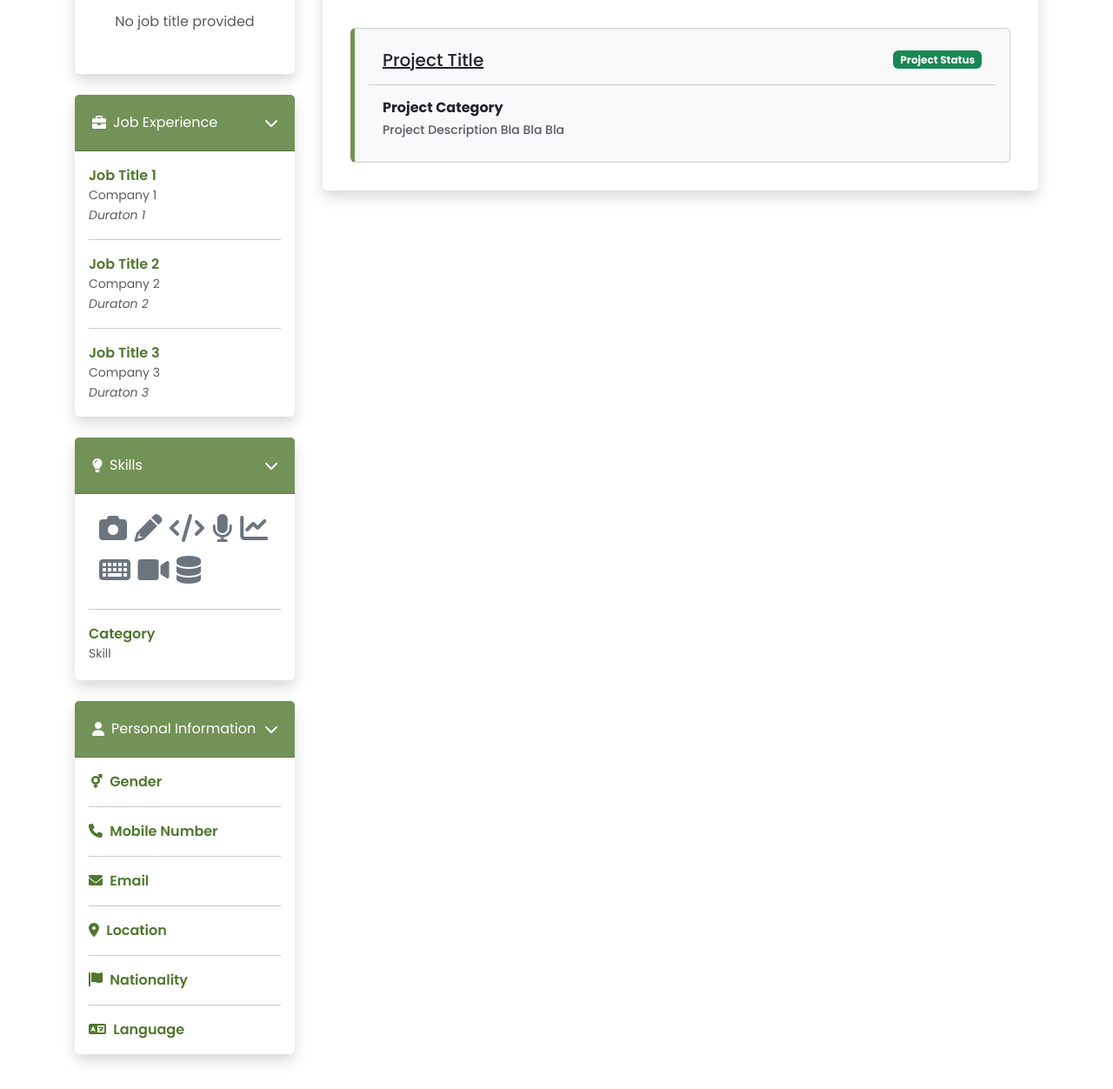
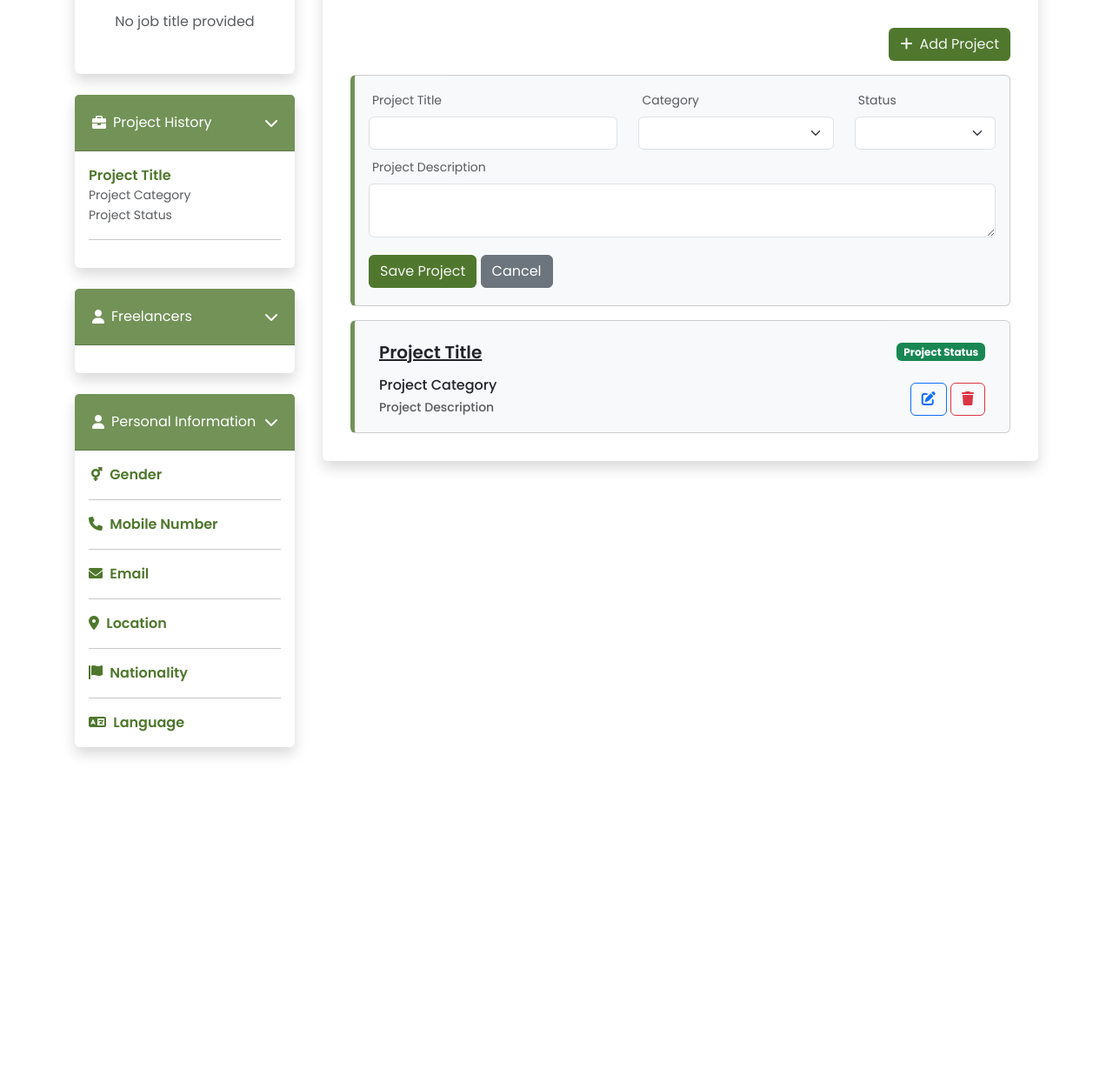
Before and after one commit to sodsod-jw2003/WorkWave-Freelance-Project-Management-System, a PHP site: page /workwave/pages/client/profile.php in a window 1280 px wide. Shown: the part 314-1566 px from the top of the page at 87% size. After the commit the page ends 1184 px from the top, so only its background shows below. Run offline with PHP 8.4, Linux system fonts and the light colour scheme; the visitor is signed in with stand-in values (Sample User, id 1); data that the repository does not hold is empty.

Commit message:
added project listing, task listing (both input and output)

```diff
--- a/dist/css/custom.css
+++ b/dist/css/custom.css
@@ -80,3 +80,7 @@ header a {
     color: var(--green-50) !important;
     text-decoration: underline;
 }
+
+.border-red {
+    border: red 3px solid !important;
+}
--- a/dist/php/login.php
+++ b/dist/php/login.php
@@ -59,6 +59,7 @@ if ($_SERVER["REQUEST_METHOD"] === "POST") {
     <meta charset="UTF-8">
     <meta name="viewport" content="width=device-width, initial-scale=1.0">
     <title>WorkWave | Login</title>
+    <link rel="icon" type="image/png" sizes="64x64" href="../../img/WorkWaveLogo.png">
     <!-- Bootstrap CSS from CDN -->
     <link href="https://cdn.jsdelivr.net/npm/bootstrap@5.3.0/dist/css/bootstrap.min.css" rel="stylesheet">
     <!-- Bootstrap JS from CDN -->
--- a/dist/php/register.php
+++ b/dist/php/register.php
@@ -4,6 +4,7 @@
     <meta charset="UTF-8">
     <meta name="viewport" content="width=device-width, initial-scale=1.0">
     <title>WorkWave | Register</title>
+    <link rel="icon" type="image/png" sizes="64x64" href="../../img/WorkWaveLogo.png">
 
     <!-- Bootstrap CSS from CDN -->
     <link href="https://cdn.jsdelivr.net/npm/bootstrap@5.3.0/dist/css/bootstrap.min.css" rel="stylesheet">
--- a/pages/client/profile.php
+++ b/pages/client/profile.php
@@ -35,14 +35,14 @@ include ('header.php');
 
     <section class="container-fluid poppins">
         <div class="container">
-            <!-- Profile Header -->
+            <!-- profile header -->
             <div class="row mt-4 align-items-center">
-                <!-- Profile Title -->
+                <!-- profile title -->
                 <div class="col-12 col-md-6">
                     <h2 class="text-start">Client Profile</h2>
                 </div>
 
-                <!-- Breadcrumb Navigation -->
+                <!-- breadcrumb navigation -->
                 <div class="col-12 col-md-6 d-flex justify-content-md-end mt-3 mt-md-0">
                     <nav aria-label="breadcrumb">
                         <ol class="breadcrumb mb-0">
@@ -51,7 +51,9 @@ include ('header.php');
                         </ol>
                     </nav>
                 </div>
+                <!-- /breadcrumb navigation -->
             </div>
+            <!-- /profile header -->
 
             <!-- Profile Content -->
             <div class="row">
@@ -73,82 +75,55 @@ include ('header.php');
                         <div class="container fs-6 text-center text-muted mb-5"><?php echo htmlspecialchars($job_title); ?></div>
                     </div>
 
-                    <!-- sidebar: job experience -->
+                    <!-- sidebar: project history -->
                     <div class="card card-primary card-outline shadow border-0 mb-4">
-                        <!-- job experience: collapsible header -->
+                        <!-- project history: collapsible header -->
                         <div class="card-header bg-green-30 p-3">
                             <a class="d-flex align-items-center text-decoration-none toggle-icon"
                             data-bs-toggle="collapse"
-                            href="#jobExperienceCollapse"
+                            href="#projectHistoryCollapse"
                             role="button"
                             aria-expanded="true"
-                            aria-controls="jobExperienceCollapse">
+                            aria-controls="projectHistoryCollapse">
 
                                 <i class="fa-solid fa-briefcase text-white mx-1"></i>
-                                <div class="text-white p-1 d-inline">Job Experience</div>
+                                <div class="text-white p-1 d-inline">Project History</div>
                                 <i class="fa-solid fa-chevron-down text-white ms-auto pe-1 icon-toggle"></i>
                             </a>
                         </div>
-                        <!-- job experience: collapsible content -->
-                        <div id="jobExperienceCollapse" class="collapse-section collapse show">
+                        <!-- project history: collapsible content -->
+                        <div id="projectHistoryCollapse" class="collapse-section collapse show">
                             <div class="card-body">
                                 <div class="mb-3">
-                                    <div class="text-muted fw-semibold text-green-60">Job Title 1</div>
-                                    <div class="text-muted small">Company 1</div>
-                                    <div class="text-muted small d-inline fst-italic">Duraton 1</div>
+                                    <div class="text-muted fw-semibold text-green-60">Project Title</div>
+                                    <div class="text-muted small">Project Category</div>
+                                    <div class="text-muted small d-inline ">Project Status</div>
                                 </div>
                                 <hr class="divider">
-                                <div class="mb-3">
-                                    <div class="text-muted fw-semibold text-green-60">Job Title 2</div>
-                                    <div class="text-muted small">Company 2</div>
-                                    <div class="text-muted small d-inline fst-italic">Duraton 2</div>
-                                </div>
-                                <hr class="divider">
-                                <div class="">
-                                    <div class="text-muted fw-semibold text-green-60">Job Title 3</div>
-                                    <div class="text-muted small">Company 3</div>
-                                    <div class="text-muted small d-inline fst-italic">Duraton 3</div>
-                                </div>
                             </div>
                         </div>
                     </div>
 
-                    <!-- sidebar: skills -->
+                    <!-- sidebar: freelancers -->
                     <div class="card card-primary card-outline shadow border-0 mb-4">
-                        <!-- skills: collapsible header -->
+                        <!-- freelancers: collapsible header -->
                         <div class="card-header bg-green-30 p-3">
                             <a  class="d-flex align-items-center text-decoration-none"
                                 data-bs-toggle="collapse"
-                                href="#skillsCollapse"
+                                href="#freelancersCollapse"
                                 role="button"
                                 aria-expanded="true"
-                                aria-controls="skillsCollapse">
+                                aria-controls="freelancersCollapse">
 
-                                <i class="fa-solid fa-lightbulb text-white mx-1"></i>
-                                <div class="text-white p-1 d-inline">Skills</div>
+                                <i class="fa-solid fa-user text-white mx-1"></i>
+                                <div class="text-white p-1 d-inline">Freelancers</div>
                                 <i class="fa-solid fa-chevron-down text-white ms-auto pe-1"></i>
                             </a>
                         </div>
                         <!-- skills: collapsible content -->
-                        <div id="skillsCollapse" class="collapse-section collapse show">
+                        <div id="freelancersCollapse" class="collapse-section collapse show">
                             <div class="card-body">
-                                <div class="container d-flex justify-content-center">
-                                    <div class="mb-1 text-secondary fa-2x d-inline">
-                                        <span class="fas fa-camera" data-bs-toggle="tooltip" title="Photo Editing"></span>
-                                        <span class="fas fa-pencil-alt" data-bs-toggle="tooltip" title="Graphic Design"></span>
-                                        <span class="fas fa-code" data-bs-toggle="tooltip" title="Web Development"></span>
-                                        <span class="fas fa-microphone" data-bs-toggle="tooltip" title="Voice Over"></span>
-                                        <span class="fas fa-chart-line" data-bs-toggle="tooltip" title="Digital Marketing"></span>
-                                        <span class="fas fa-keyboard" data-bs-toggle="tooltip" title="Content Writing"></span>
-                                        <span class="fas fa-video" data-bs-toggle="tooltip" title="Video Editing"></span>
-                                        <span class="fas fa-database" data-bs-toggle="tooltip" title="Data Analysis"></span>
-                                    </div>
-                                </div>
-                                <div class="mb-1">
-                                <hr class="divider">
-                                    <div class="text-muted fw-semibold text-green-60">Category</div>
-                                    <div class="text-muted small">Skill</div>
-                                </div>
+
                             </div>
                         </div>
                     </div>
@@ -280,19 +255,95 @@ include ('header.php');
                                         <h5 class="">Projects</h5>
                                         <h6 class="text-muted">Listed below are your <span class="fw-semibold text-green-50">Projects</span>. Click the project title to view <span class="fw-semibold text-green-50">Project Details</span></h6>
                                     </div>
+                                    <div class="container d-flex justify-content-end align-items-end mb-3 pe-2">
+                                        <button id="addProject" class="btn btn-dark-green">
+                                            <i class="fas fa-plus me-2"></i>Add Project
+                                        </button>
+                                    </div>
+
+                                    <div id="projectContainer" class="mb-0 bg-light">
+                                        <!-- projects will be loaded here dynamically -->
+                                    </div>
+
+                                    <!-- contents of projectContainer -->
+                                    <div class="card px-3 pt-3 pb-1 mx-2 mb-3 bg-light border-start-accent">
+                                        <div class="row">
+                                            <!-- project title -->
+                                            <div class="col-md-5 mb-1">
+                                                <label for="project_title" class="text-muted small mb-2 ms-1">Project Title</label>
+                                                <input type="text"
+                                                    name="project_title"
+                                                    id="project_title"
+                                                    class="form-control bg-white-100 no-outline-green-focus border-1"
+                                                    value="">
+                                            </div>
+                                            <!-- /project title -->
+                                            <!-- category -->
+                                            <div class="col-md-4 mb-1">
+                                                <label for="project_category" class="text-muted small mb-2 ms-1">Category</label>
+                                                <select
+                                                    name="project_category"
+                                                    id="project_category"
+                                                    class="form-select bg-white-100 no-outline-green-focus border-1 w-100">
+                                                </select>
+                                            </div>
+                                            <!-- /category -->
+                                            <!-- task status -->
+                                            <div class="col-md-3 mb-1">
+                                                <label for="status" class="text-muted small mb-2 ms-1">Status</label>
+                                                <select
+                                                    name="status"
+                                                    id="status"
+                                                    class="form-select bg-white-100 no-outline-green-focus border-1 w-100">
+                                                </select>
+                                            </div>
+                                            <!-- /task status -->
+                                        </div>
+                                        <div class="row mt-1">
+                                            <!-- project description -->
+                                            <div class="col-md-12 mb-1">
+                                                <label for="project_description" class="text-muted small mb-2 ms-1">Project Description</label>
+                                                <textarea
+                                                    name="project_description"
+                                                    id="project_description"
+                                                    class="form-control bg-white-100 no-outline-green-focus border-1"></textarea>
+                                            </div>
+                                            <!-- /project description -->
+                                        </div>
+                                        <div class="row">
+                                            <!-- project controls -->
+                                            <div class="container pt-3 mb-3">
+                                                <button type="submit" class="btn btn-dark-green">Save Project</button>
+                                                <button type="button" class="btn btn-secondary" id="cancelAddProject">Cancel</button>
+                                            </div>
+                                            <!-- /project controls -->
+                                        </div>
+                                    </div>
+                                    <!--  -->
+
                                     <!-- project card -->
                                     <div class="card px-3 pt-3 pb-1 mx-2 mb-3 bg-light border-start-accent">
-                                        <div class="card-header bg-transparent d-flex justify-content-between align-items-center">
-                                            <h5 class="">
-                                                <a href="#" class="text-dark">Project Title</a>
-                                            </h5>
+                                        <!-- this should lead to expanded project details named project_details.php -->
+                                        <!-- varies on project id -->
+                                        <!-- template muna -->
+                                        <div class="container d-flex justify-content-between align-items-center my-2">
+                                            <h5><a href="project_details.php" class="text-dark fw-semibold">Project Title</a></h5>
                                             <span class="badge bg-success mb-2">Project Status</span>
                                         </div>
-                                        <div class="card-body bg-">
-                                            <h6 class="fw-bold">Project Category</h6>
-                                            <h6 class="text-muted small">Project Description Bla Bla Bla</h6>
+                                        <div class="container mb-2">
+                                            <div class="d-flex justify-content-between align-items-center">
+                                                <div class="">
+                                                    <h6 class="">Project Category</h6>
+                                                    <h6 class="text-muted small">Project Description</h6>
+                                                </div>
+                                                <div class="">
+                                                    <button class="btn btn-outline-primary"><i class="fas fa-edit"></i></button>
+                                                    <button class="btn btn-outline-danger"><i class="fas fa-trash"></i></button>
+                                                </div>
+                                            </div>
                                         </div>
                                     </div>
+
                                     <!-- end project card -->
                                 </div>
                                 <!-- end projects: tab pane -->
```
Also changed, not shown: pages/client/deactivate_account.php (added, +94 -0 lines), pages/client/project_details.php (added, +210 -0 lines), pages/freelancer/profile.php (+14 -23 lines), dist/js/client_profile.js, dist/js/freelancer_profile.js, dist/php/uploads/profile_pictures/6744e5384be74_chillguy.jpg (added), dist/php/uploads/profile_pictures/6745a423e49ca_chillguy.jpg (added).
